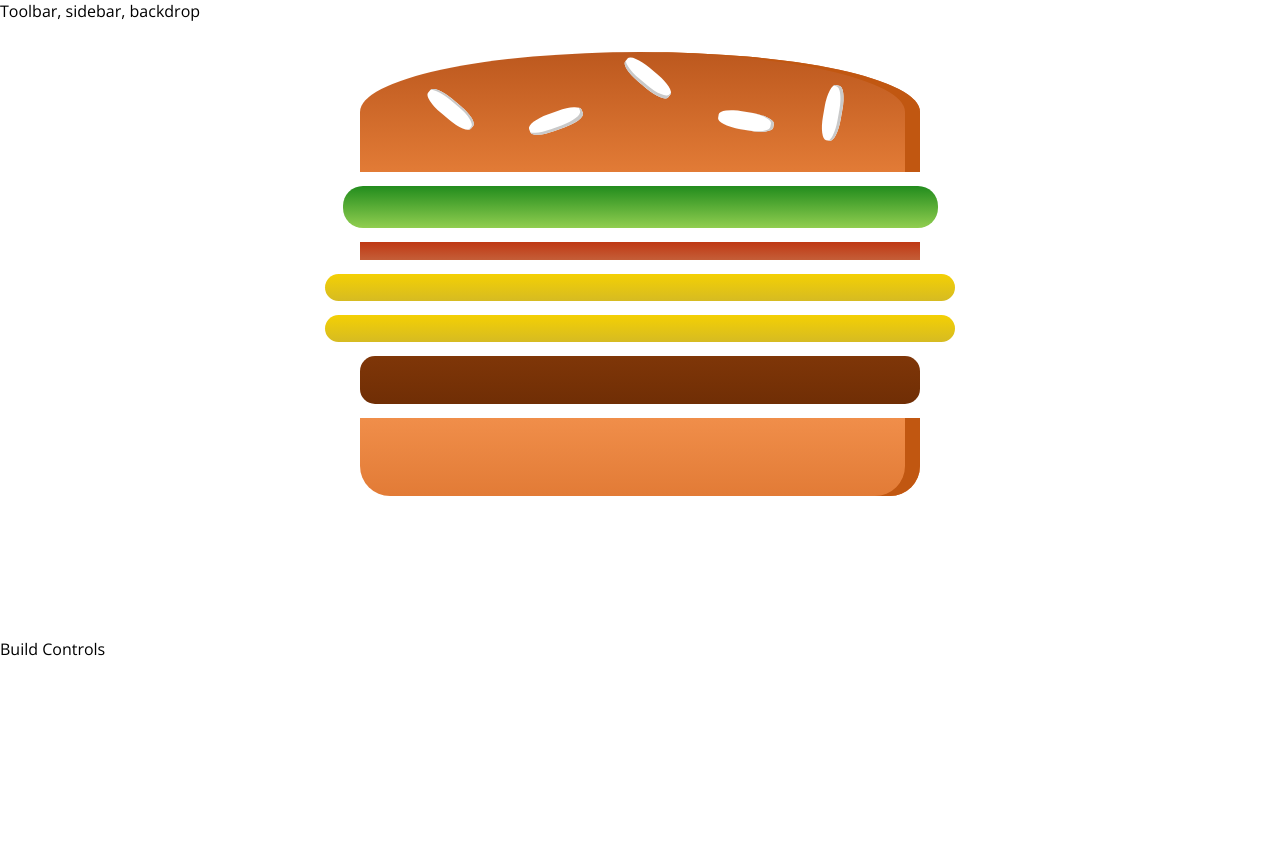
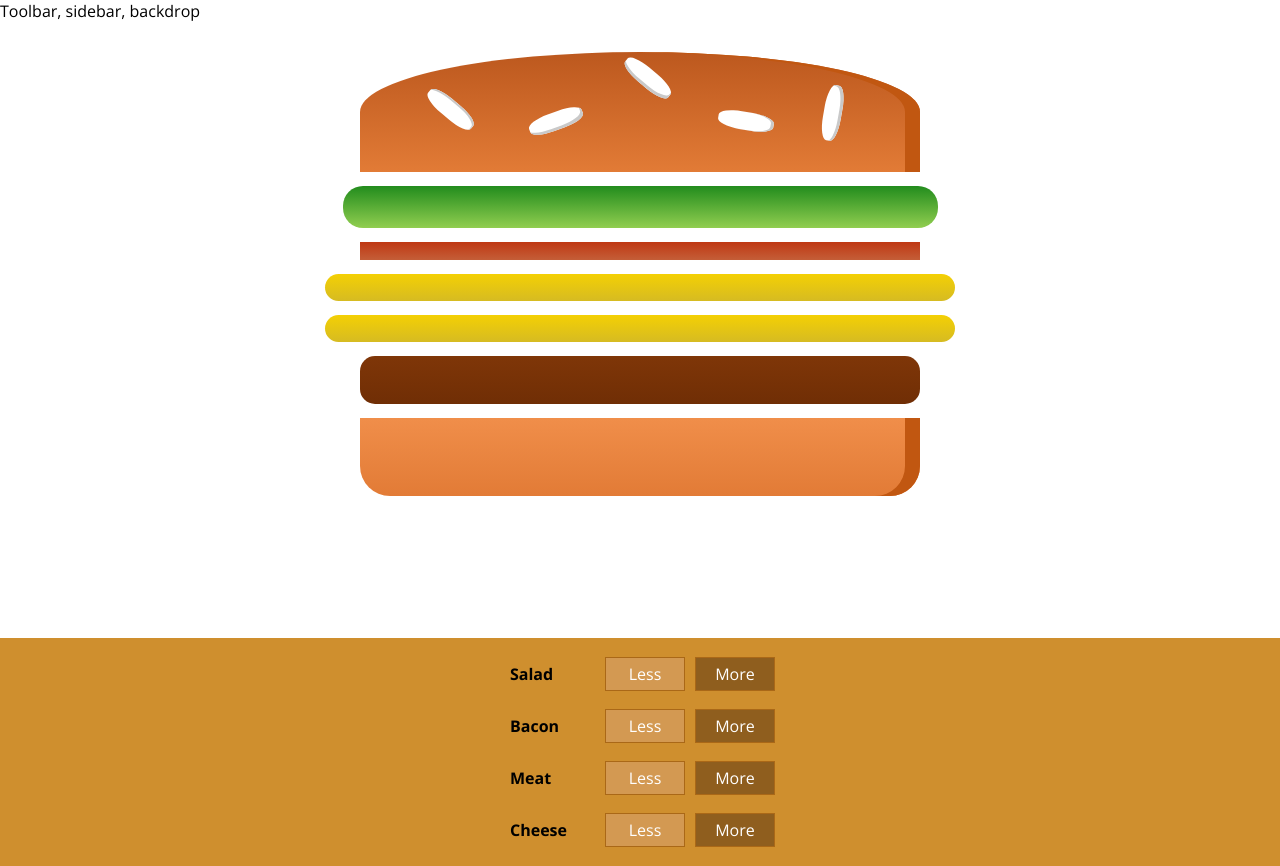
Before and after one commit to 99sparsh/McD-Visualizer, a React (Create React App) app: page / in a window 1280 px wide. Before the commit the page ends 800 px from the top, so only its background shows below. Built offline with nearby package versions, Linux system fonts and the light colour scheme.

Commit message:
added controller component

```diff
--- a/src/components/Burger/BuildControls/BuildControl/BuildControl.module.css
+++ b/src/components/Burger/BuildControls/BuildControl/BuildControl.module.css
@@ -1,6 +1,6 @@
 .BuildControl {
     display: flex;
-    justify-content: space-between;
+    justify-content: center;
     align-items: center;
     margin: 5px 0;
 }
--- a/src/components/Burger/BuildControls/BuildControls.js
+++ b/src/components/Burger/BuildControls/BuildControls.js
@@ -12,7 +12,13 @@ const controls = [
 ];
 
 const buildControls = (props) => {
-    return <div className={styles.BuildControls}></div>;
+    return (
+        <div className={styles.BuildControls}>
+            {controls.map((ctrl) => (
+                <BuildControl key={ctrl.label} label={ctrl.label} />
+            ))}
+        </div>
+    );
 };
 
 export default buildControls;
--- a/src/containers/BurgerBuilder/BurgerBuilder.js
+++ b/src/containers/BurgerBuilder/BurgerBuilder.js
@@ -1,6 +1,7 @@
 import React, { Component } from "react";
 
 import Burger from "../../components/Burger/Burger";
+import BuildControls from "../../components/Burger/BuildControls/BuildControls";
 
 class BurgerBuilder extends Component {
     state = {
@@ -15,7 +16,7 @@ class BurgerBuilder extends Component {
         return (
             <React.Fragment>
                 <Burger ingredients={this.state.ingredients} />
-                <div>Build Controls</div>
+                <BuildControls />
             </React.Fragment>
         );
     }
```
